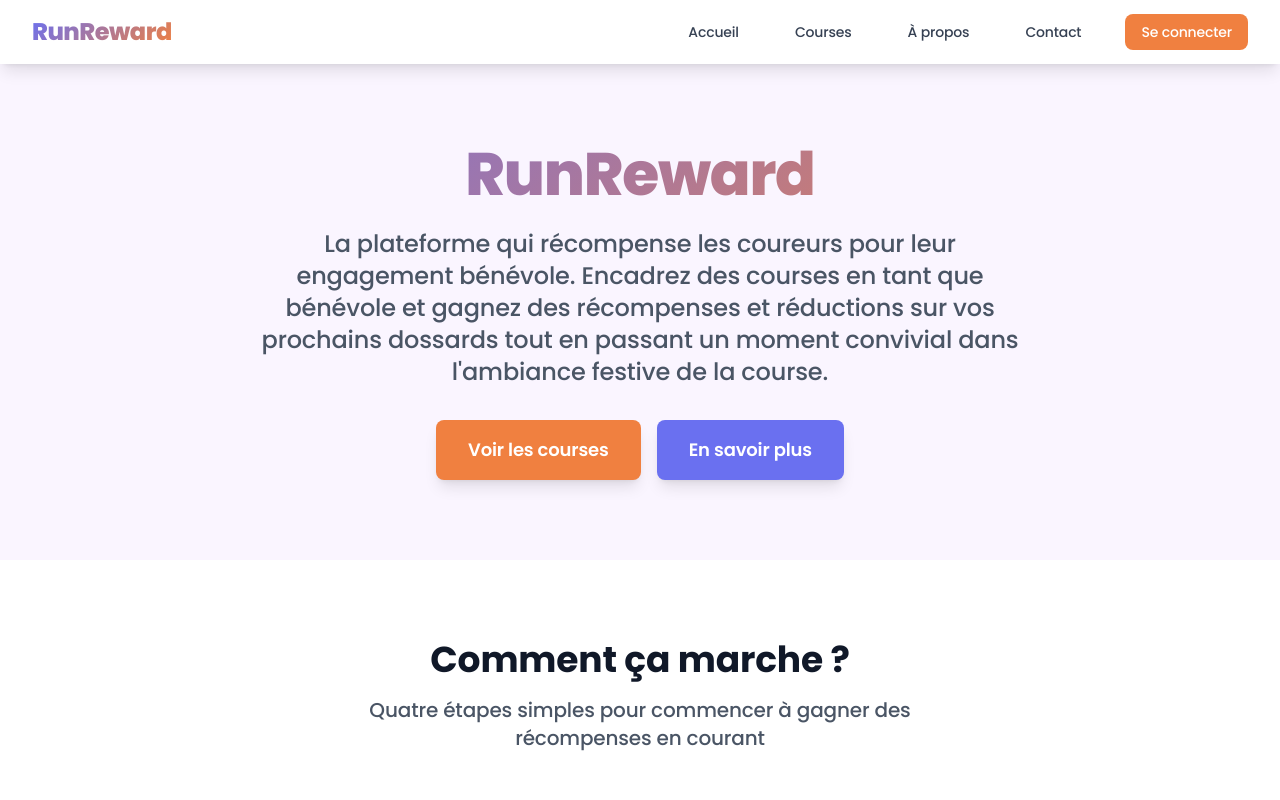
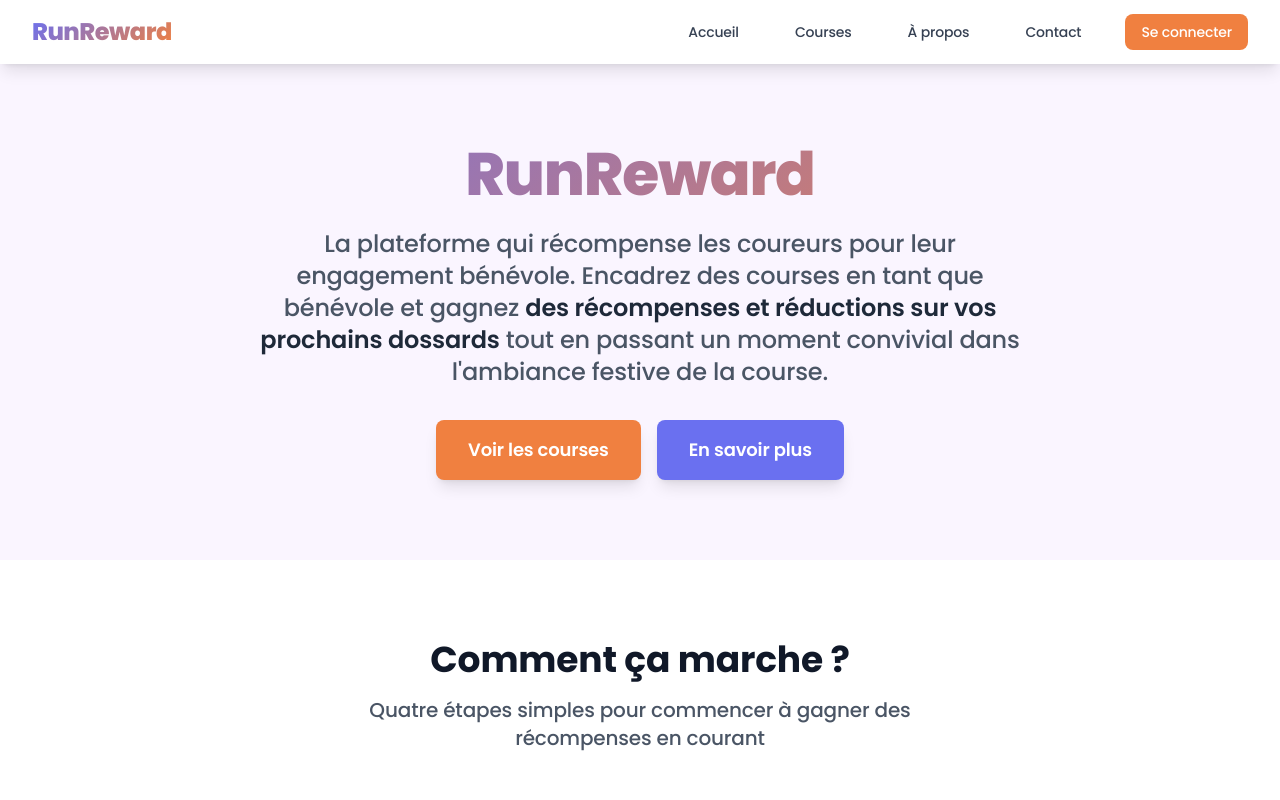
Before and after one commit to capucinewyseur/runreward-website, a Next.js app: page / in a window 1280 px wide. Shown: the top 800 px of the page. Built offline with nearby package versions, Linux system fonts and the light colour scheme.

Commit message:
Mise en évidence des récompenses et réductions - Style gras subtil

```diff
--- a/src/app/page.tsx
+++ b/src/app/page.tsx
@@ -12,7 +12,7 @@ export default function Home() {
             </h1>
             <p className="text-xl md:text-2xl text-gray-600 mb-8 max-w-3xl mx-auto">
               La plateforme qui récompense les coureurs pour leur engagement bénévole.
-              Encadrez des courses en tant que bénévole et gagnez des récompenses et réductions sur vos prochains dossards tout en passant un moment convivial dans l&apos;ambiance festive de la course.
+              Encadrez des courses en tant que bénévole et gagnez <span className="font-semibold text-gray-800">des récompenses et réductions sur vos prochains dossards</span> tout en passant un moment convivial dans l&apos;ambiance festive de la course.
             </p>
             <div className="flex flex-col sm:flex-row gap-4 justify-center">
               <Link
```
